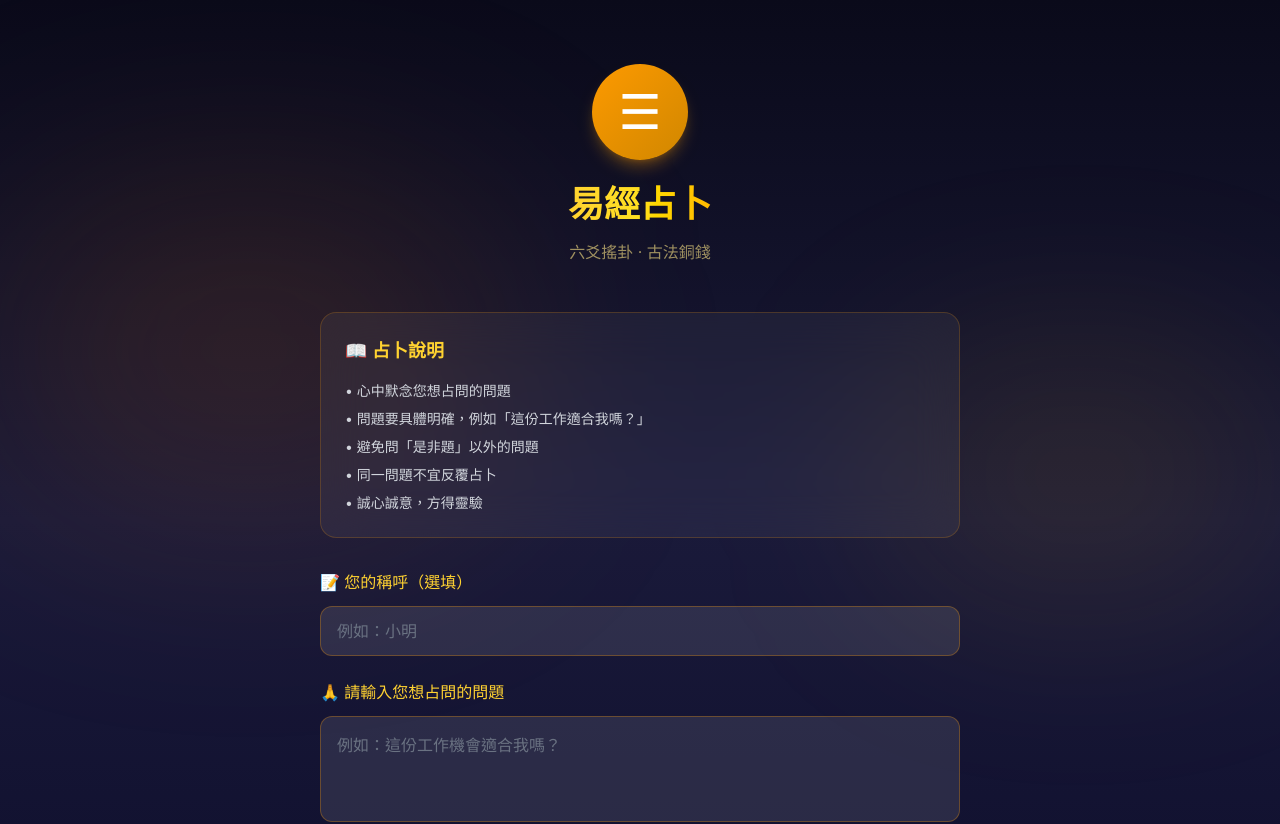
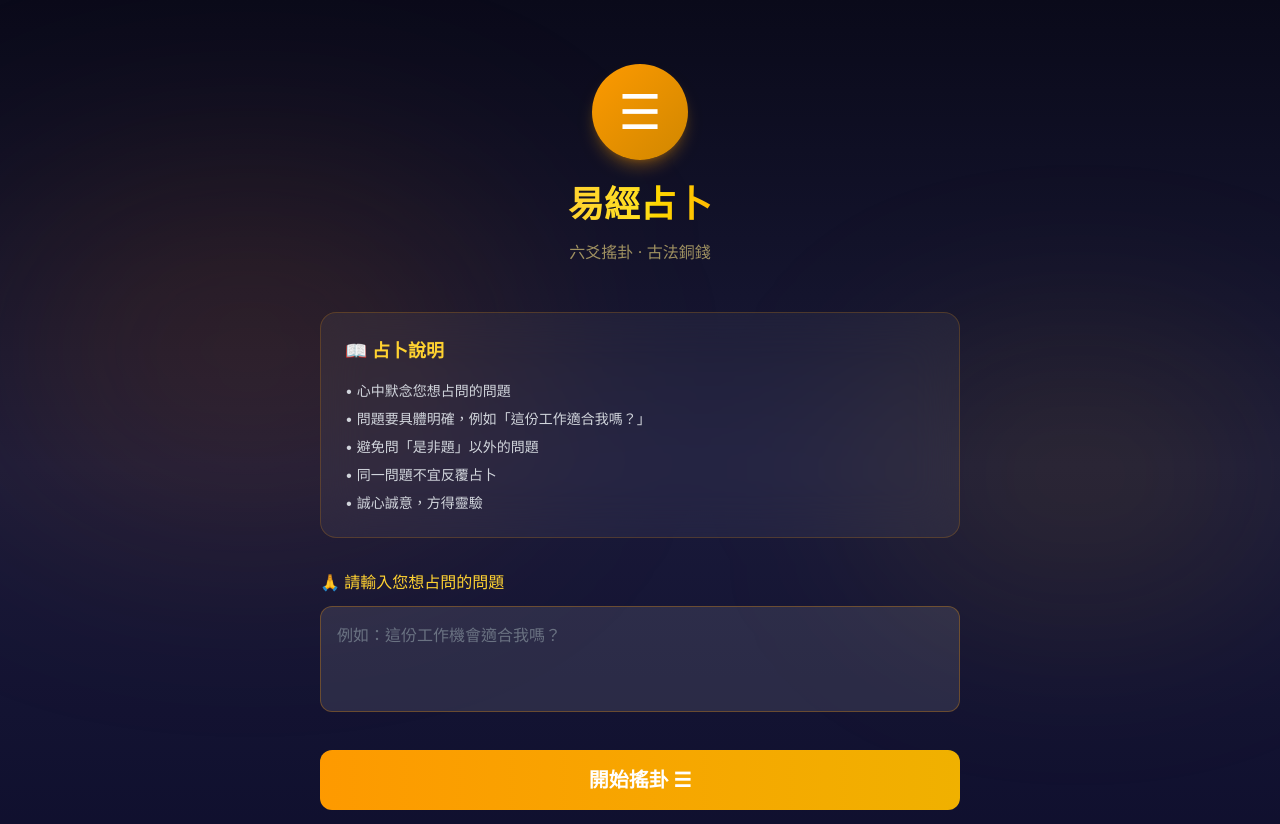
Before and after one commit to hchiachi6753-coder/jgeizhun, a Next.js app: page /yijing in a window 1280 px wide. Shown: the top 824 px of the page. Built offline with nearby package versions, Linux system fonts and the light colour scheme.

Commit message:
fix: 移除易經頁面的稱呼欄位

```diff
--- a/src/app/yijing/page.tsx
+++ b/src/app/yijing/page.tsx
@@ -6,7 +6,6 @@ import { logUsage } from '@/lib/usage-logger';
 
 export default function YijingPage() {
   const router = useRouter();
-  const [name, setName] = useState('');
   const [question, setQuestion] = useState('');
 
   const handleStart = () => {
@@ -14,11 +13,10 @@ export default function YijingPage() {
       alert('請輸入您想占問的問題');
       return;
     }
-    // 記錄到 Google Sheet（易經沒有生辰，只有問題和稱呼）
-    logUsage('易經', '填寫資料', question, { name });
-    // 將問題和稱呼存到 sessionStorage，傳到搖卦頁面
+    // 記錄到 Google Sheet
+    logUsage('易經', '填寫資料', question);
+    // 將問題存到 sessionStorage，傳到搖卦頁面
     sessionStorage.setItem('yijing_question', question);
-    sessionStorage.setItem('yijing_name', name);
     router.push('/yijing/shake');
   };
 
@@ -56,20 +54,6 @@ export default function YijingPage() {
           </ul>
         </div>
 
-        {/* 稱呼 */}
-        <div className="mb-6">
-          <label className="block text-amber-300 mb-3 font-medium">
-            📝 您的稱呼（選填）
-          </label>
-          <input
-            type="text"
-            value={name}
-            onChange={(e) => setName(e.target.value)}
-            placeholder="例如：小明"
-            className="w-full px-4 py-3 bg-white/10 border border-amber-500/30 rounded-xl text-white placeholder-gray-500 focus:outline-none focus:ring-2 focus:ring-amber-500"
-          />
-        </div>
-
         {/* 輸入問題 */}
         <div className="mb-8">
           <label className="block text-amber-300 mb-3 font-medium">
```
